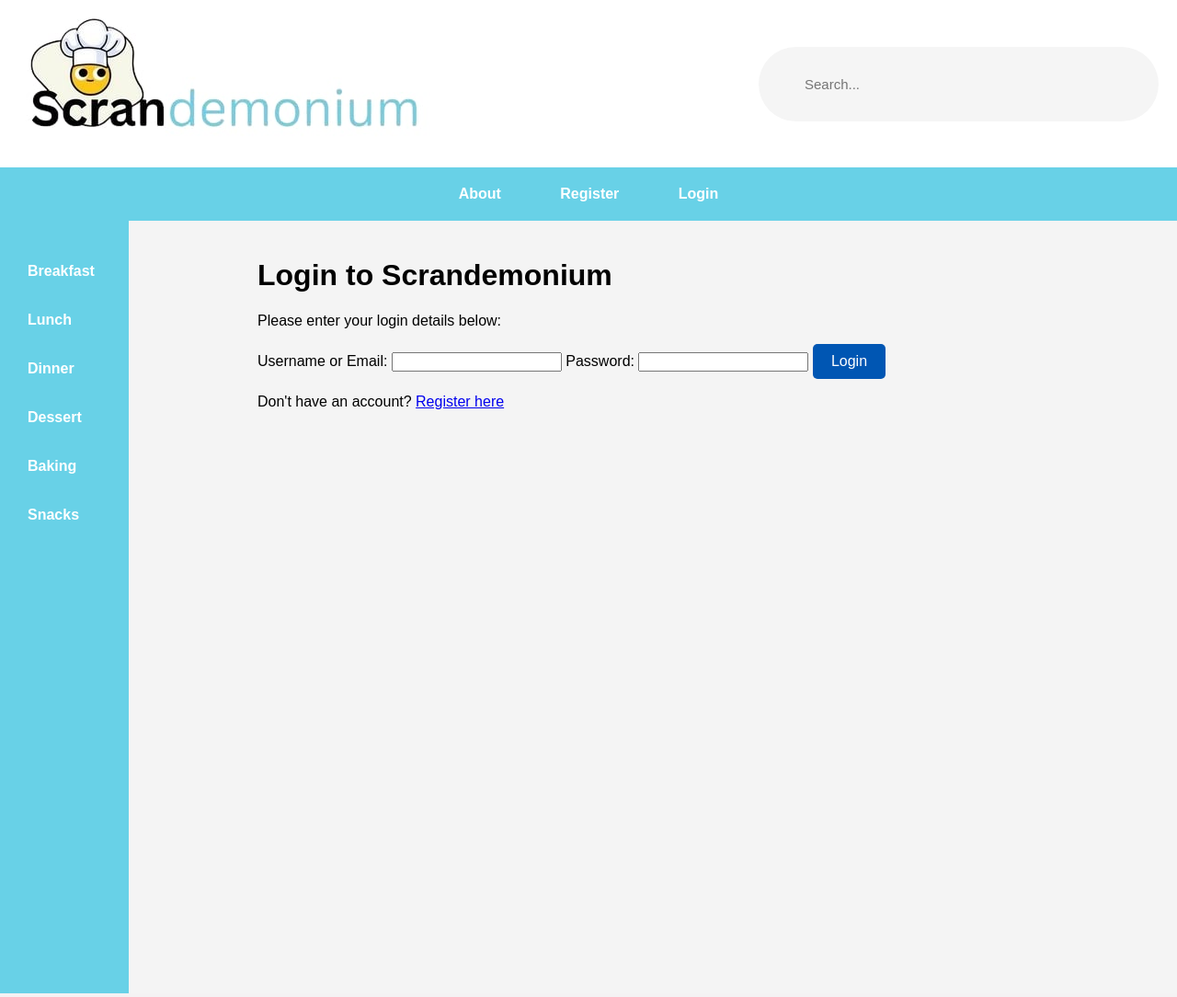
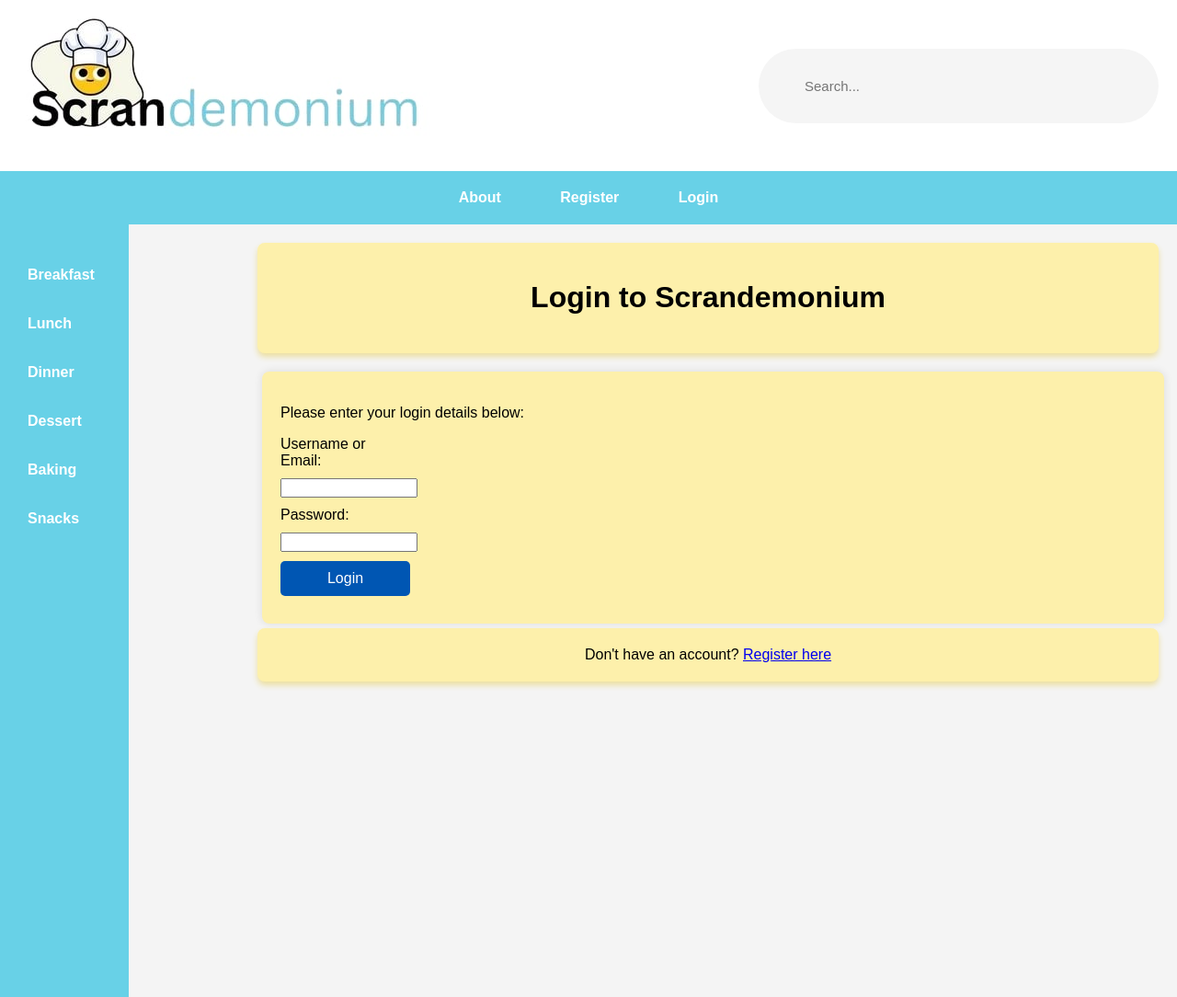
Before and after one commit to KeiranWalker/Scrandemonium, a Django app: page /scrandemonium/login/ in a window 1280 px wide. Shown: the whole page at 92% size. Run offline with Django 3.2, Linux system fonts and the light colour scheme.

Commit message:
Css for login and index button

```diff
--- a/static/css/styles.css
+++ b/static/css/styles.css
@@ -195,7 +195,7 @@ nav ul li a:hover {
     padding: 20px;
     border-radius: 8px;
     box-shadow: 0px 4px 6px #ecdfa0;
-    width: 97%;
+    width: 96%;
     margin: 5px;
     box-shadow: 0px 0px 10px rgba(0, 0, 0, 0.1);
     align-items: center;
@@ -216,3 +216,23 @@ input[type="submit"]:hover {
     background-color: #013e80;
     color: #ffffffe7;
 }
+
+/*Login*/
+
+.login {
+    background: #fdf0ab;
+    padding: 20px;
+    border-radius: 8px;
+    box-shadow: 0px 4px 6px #ecdfa0;
+    width: 96%;
+    margin: 5px;
+    box-shadow: 0px 0px 10px rgba(0, 0, 0, 0.1);
+    align-items: center;
+}
+
+.login label,
+.login input {
+    display: block;
+    width: 15%;
+    margin-bottom: 10px;
+}
--- a/templates/scrandemonium/base.html
+++ b/templates/scrandemonium/base.html
@@ -20,8 +20,9 @@
 
         <!--Header - Title and Search Bar-->
         <div class="header-bar">
-            <img src="{% static 'scran_logo.jpg' %}" />
-
+            <a href="{% url 'scrandemonium:index' %}">
+                <img src="{% static 'scran_logo.jpg' %}" alt="Scran Logo" />
+            </a>
             <div class="search-bar">
                 <form action="">
                     <input type="text" placeholder="Search..." />
--- a/templates/scrandemonium/login.html
+++ b/templates/scrandemonium/login.html
@@ -6,25 +6,28 @@
 {% endblock %}
 
 {% block body_block %}
-    <h1>
-        Login to Scrandemonium
-    </h1>
+
+    <div class="bio">
+        <h1>
+            Login to Scrandemonium
+        </h1>
+    </div>
 
     {% if user.is_authenticated %}
-        <p>Welcome back, {{ user.username }}! <a href="">Logout</a></p>
+        <p>Welcome back, {{ user.username }}! <a href="{% url 'scrandemonium:logout' %}">Logout</a></p>
     {% else %}
-        <p>Please enter your login details below:</p>
-        <form id="login_form" method="post" action="" enctype="multipart/form-data">
+        <form id="login_form" class="login" method="post" action="" enctype="multipart/form-data">
+            <p>Please enter your login details below:</p>
             {% csrf_token %}
             <label for="username">Username or Email:</label>
             <input type="text" id="username" name="username" required />
 
-            <label for="password">Password:</label>
+            <label for="password">  Password:</label>
             <input type="password" id="password" name="password" required />
 
             <input type="submit" name="submit" value="Login" />
         </form>
 
-        <p>Don't have an account? <a href="{% url 'scrandemonium:register' %}">Register here</a></p>
+        <div class="box">Don't have an account? <a href="{% url 'scrandemonium:register' %}">Register here</a></div>
     {% endif %}
 {% endblock %}
```
